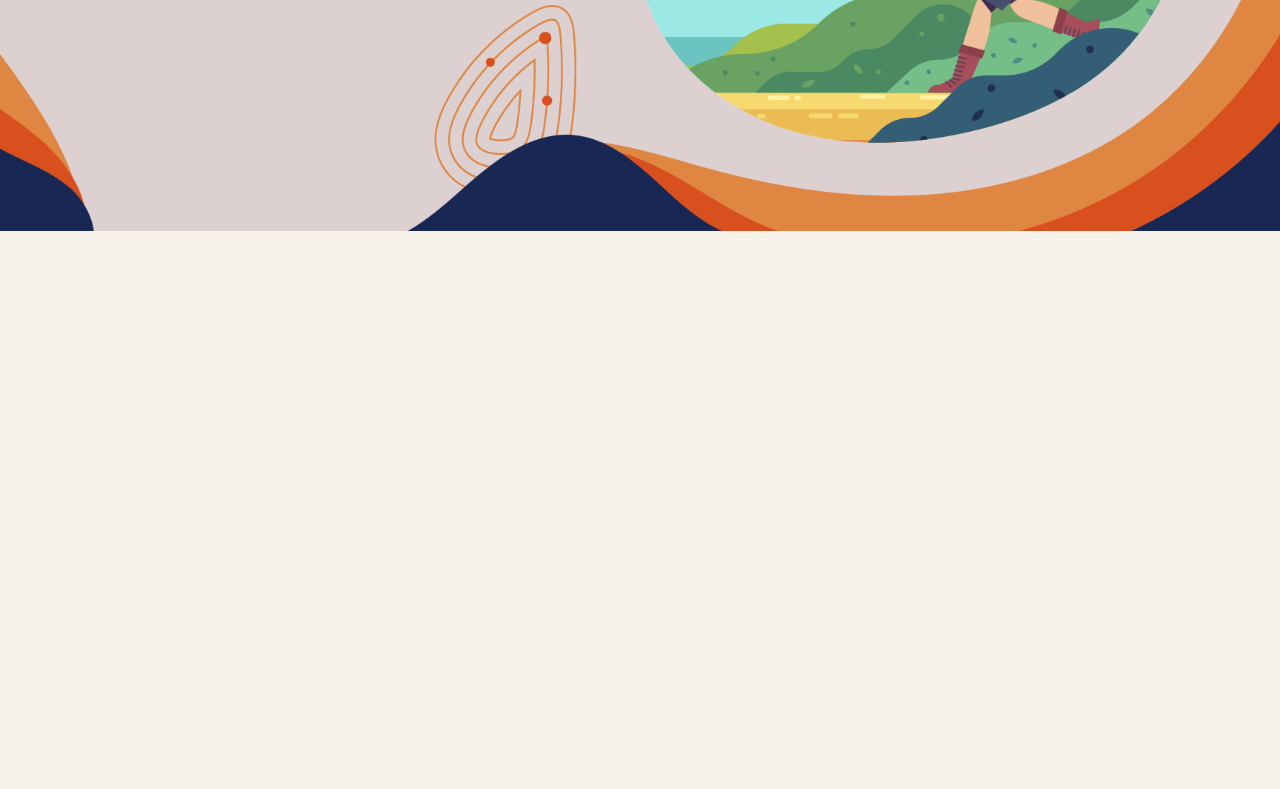
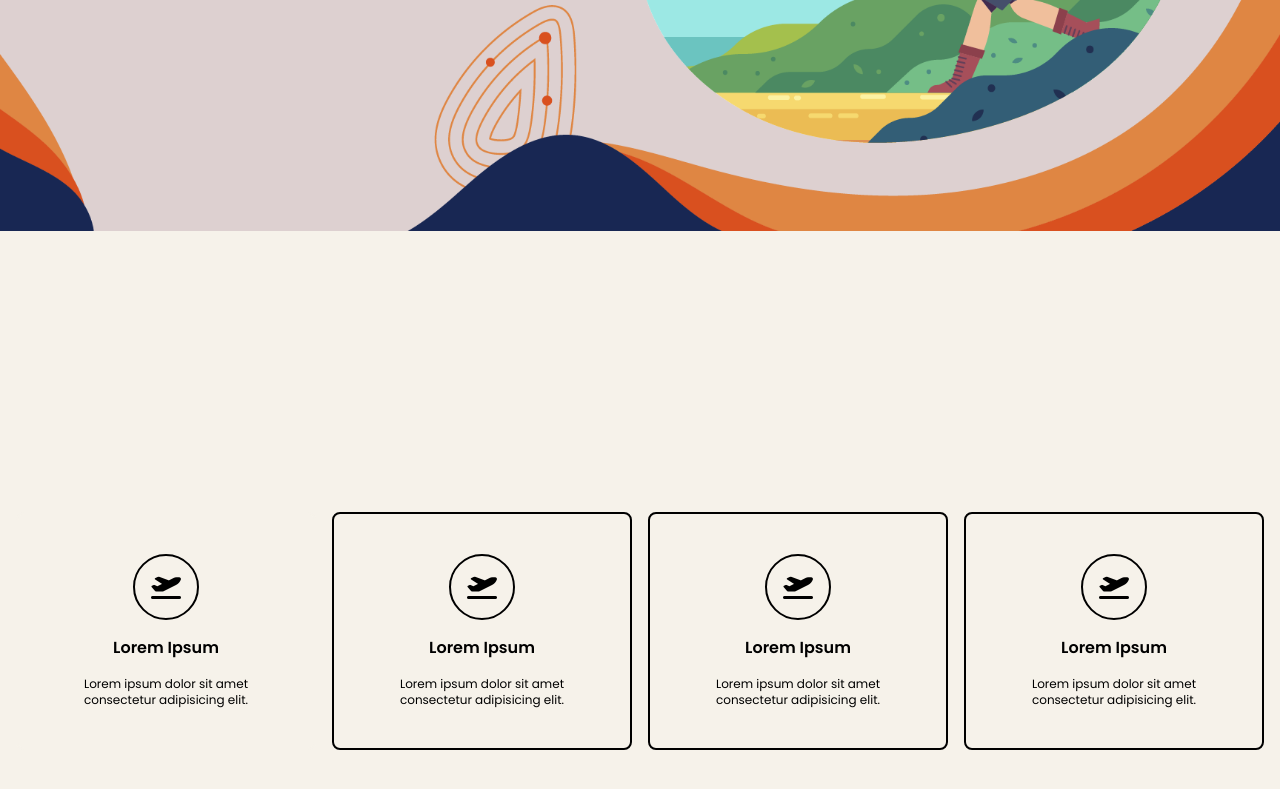
Before and after one commit to zainuddin25/Travel, a website: page src/index.html in a window 1280 px wide. Shown: the part 569-1358 px from the top of the page. Before the commit the page ends 800 px from the top, so only its background shows below. Drawn offline with nearby package versions, Linux system fonts and the light colour scheme.

Commit message:
add: card view

```diff
--- a/src/index.html
+++ b/src/index.html
@@ -13,7 +13,7 @@
     <body class="bg-white-bone font-poppins" id="right-scrool">
 
         <!-- Header -->
-        <div class="w-full h-[70px] bg-transparent text-white flex items-center px-8 justify-between fixed" id="navbar">
+        <div class="w-full h-[70px] bg-transparent text-white flex items-center px-8 justify-between fixed z-10" id="navbar">
             <h1 class="text-2xl font-bold" id="title">Traveling</h1>
             <div class="hidden lg:block">
                 <ul class="flex items-center gap-6">
@@ -53,9 +53,9 @@
         <div class="w-full h-screen bg-cover bg-center" style="background-image: url('../assets/background/background.png');">
             <div class="container mx-auto px-8 flex justify-start items-center h-full">
                 <div class="w-2/4">
-                    <p class="text-sm uppercase">Lorem ipsum dolor sit amet consectetur adipisicing elit.</p>
+                    <p class="text-sm uppercase text-button-color font-medium">Lorem ipsum dolor sit amet consectetur adipisicing elit.</p>
                     <h1 class="text-4xl font-bold my-4">Lorem, ipsum dolor sit amet consectetur adipisicing elit. Natus aspernatur nam quod</h1>
-                    <p>Lorem ipsum dolor sit amet consectetur adipisicing elit. Aliquid sequi non accusantium. Non tenetur obcaecati quisquam sint ab quo suscipit accusamus incidunt exercitationem. Asperiores facilis delectus sapiente totam, a perferendis.</p>
+                    <p class="text-sm">Lorem ipsum dolor sit amet consectetur adipisicing elit. Aliquid sequi non accusantium. Non tenetur obcaecati quisquam sint ab quo suscipit accusamus incidunt exercitationem. Asperiores facilis delectus sapiente totam, a perferendis.</p>
                     <div class="flex gap-4">
                         <button class="text-sm px-10 py-3 bg-button-color text-white-bone rounded-full mt-4">Find Now</button>
                         <button class="text-sm px-10 py-3 bg-transparent border-2 border-button-color rounded-full mt-4 flex items-center gap-2 text-button-color hover:bg-button-color hover:text-white-bone duration-300" onclick="watchVideo()">
@@ -75,6 +75,40 @@
             <button class="absolute top-6 right-[42px]" onclick="closeVideo()">
                 <i class="fa-regular fa-circle-xmark text-2xl text-white-bone"></i>
             </button>
+        </div>
+
+        <!-- Destination -->
+        <div class="w-screen h-screen flex justify-center items-center">
+            <div class="grid grid-cols-4 gap-4">
+                <div class="border-2 border-white-bone hover:border-black w-[300px] text-center py-10 rounded-lg">
+                    <i class="fa-solid fa-plane-departure text-2xl border-2 px-4 py-[19px] border-black rounded-full hover:text-white hover:bg-black duration-200 hover:border-white-bone"></i>
+                    <div class="w-3/4 mx-auto mt-4">
+                        <h1 class="font-semibold">Lorem Ipsum</h1>
+                        <p class="text-xs mt-4">Lorem ipsum dolor sit amet consectetur adipisicing elit.</p>
+                    </div>
+                </div>
+                <div class="border-2 border-black w-[300px] text-center py-10 rounded-lg">
+                    <i class="fa-solid fa-plane-departure text-2xl border-2 px-4 py-[19px] border-black rounded-full hover:text-white hover:bg-black duration-200 hover:border-white-bone"></i>
+                    <div class="w-3/4 mx-auto mt-4">
+                        <h1 class="font-semibold">Lorem Ipsum</h1>
+                        <p class="text-xs mt-4">Lorem ipsum dolor sit amet consectetur adipisicing elit.</p>
+                    </div>
+                </div>
+                <div class="border-2 border-black w-[300px] text-center py-10 rounded-lg">
+                    <i class="fa-solid fa-plane-departure text-2xl border-2 px-4 py-[19px] border-black rounded-full hover:text-white hover:bg-black duration-200 hover:border-white-bone"></i>
+                    <div class="w-3/4 mx-auto mt-4">
+                        <h1 class="font-semibold">Lorem Ipsum</h1>
+                        <p class="text-xs mt-4">Lorem ipsum dolor sit amet consectetur adipisicing elit.</p>
+                    </div>
+                </div>
+                <div class="border-2 border-black w-[300px] text-center py-10 rounded-lg">
+                    <i class="fa-solid fa-plane-departure text-2xl border-2 px-4 py-[19px] border-black rounded-full hover:text-white hover:bg-black duration-200 hover:border-white-bone"></i>
+                    <div class="w-3/4 mx-auto mt-4">
+                        <h1 class="font-semibold">Lorem Ipsum</h1>
+                        <p class="text-xs mt-4">Lorem ipsum dolor sit amet consectetur adipisicing elit.</p>
+                    </div>
+                </div>
+            </div>
         </div>
 
         <!-- Javascript -->
```
Also changed, not shown: dist/output.css.
